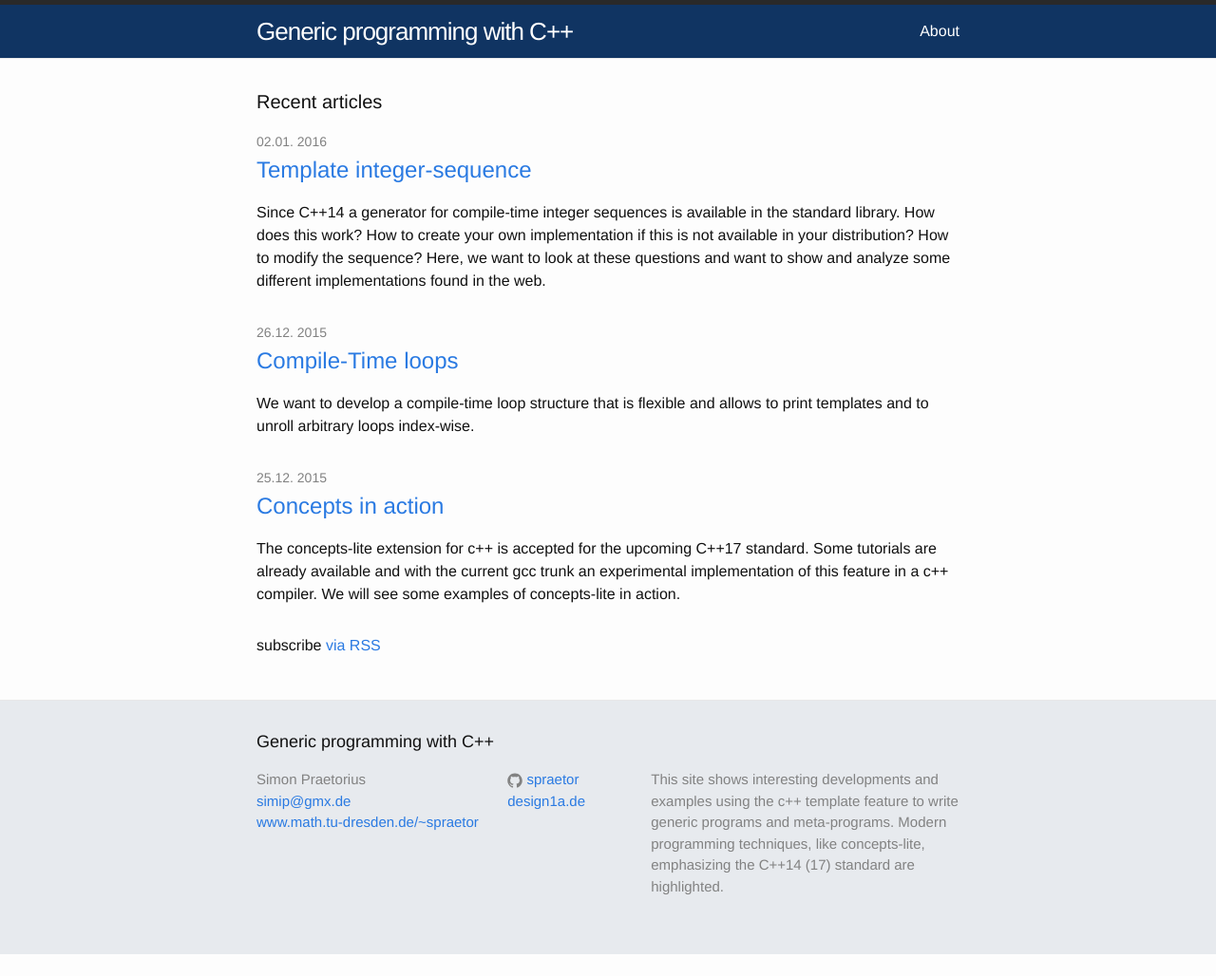
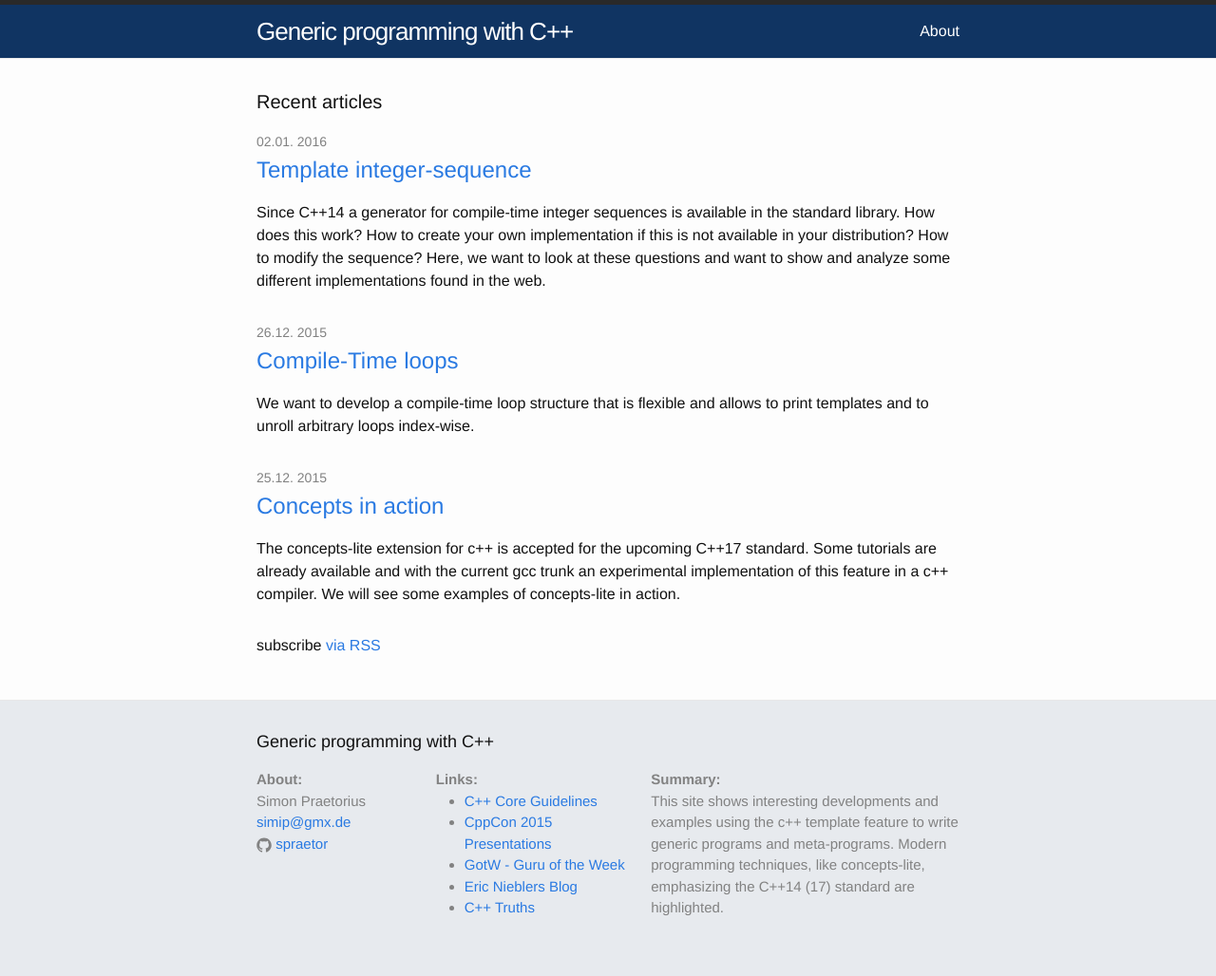
Before and after one commit to spraetor/spraetor.github.io, a Jekyll site: the page built from index.html, in a window 1280 px wide. Shown: the whole page at 95% size. Built offline with Jekyll 4.4.1, drawn with Linux system fonts in a browser that asks for light colours; before the commit the page ends 1005 px from its top, so only the background shows below that.

Commit message:
data section added and structured data

```diff
--- /dev/null
+++ b/_data/links.yml
@@ -0,0 +1,14 @@
+- name: C++ Core Guidelines
+  url: https://github.com/isocpp/CppCoreGuidelines/blob/master/CppCoreGuidelines.md
+
+- name: CppCon 2015 Presentations
+  url: https://github.com/CppCon/CppCon2015
+
+- name: GotW - Guru of the Week
+  url: http://herbsutter.com/gotw
+
+- name: Eric Nieblers Blog
+  url: http://ericniebler.com
+
+- name: C++ Truths
+  url: http://cpptruths.blogspot.de
--- a/_includes/footer.html
+++ b/_includes/footer.html
@@ -5,16 +5,10 @@
     <h2 class="footer-heading">{{ site.title }}</h2>
 
     <div class="footer-col-wrapper">
-      <div class="footer-col  footer-col-1">
+      <div class="footer-col  footer-col-1"><strong>About:</strong>
         <ul class="contact-list">
           <li>{{ site.author }}</li>
           <li><a href="mailto:{{ site.email }}">{{ site.email }}</a></li>
-          <li><a href="http://www.math.tu-dresden.de/~spraetor">www.math.tu-dresden.de/~spraetor</a></li>
-        </ul>
-      </div>
-
-      <div class="footer-col  footer-col-2">
-        <ul class="social-media-list">
           {% if site.github_username %}
           <li>
             <a href="https://github.com/{{ site.github_username }}">
@@ -44,11 +38,24 @@
           </li>
           {% endif %}
 
-          <li><a href="http://www.design1a.de">design1a.de</a></li>
+<!--           <li><a href="http://www.design1a.de">design1a.de</a></li> -->
+<!--           <li><a href="http://www.math.tu-dresden.de/~spraetor">TU-Dresden/~spraetor</a></li> -->
         </ul>
       </div>
 
-      <div class="footer-col  footer-col-3">
+      <div class="footer-col  footer-col-2"><strong>Links:</strong>
+      <ul>
+      {% for link in site.data.links %}
+	<li>
+	  <a href="{{ link.url }}" target="_blank">
+	    {{ link.name }}
+	  </a>
+	</li>
+      {% endfor %}
+      </ul>
+      </div>
+
+      <div class="footer-col  footer-col-3"><strong>Summary:</strong>
         <p class="text">{{ site.description }}</p>
       </div>
     </div>
--- a/_includes/head.html
+++ b/_includes/head.html
@@ -15,4 +15,18 @@
     <link rel="canonical" href="{{ page.url | replace:'index.html','' | prepend: site.baseurl | prepend: site.url }}">
 
     <script type="text/javascript" src="http://cdn.mathjax.org/mathjax/latest/MathJax.js?config=TeX-AMS-MML_HTMLorMML"></script>
+    {% if page.title %}
+    <script type="application/ld+json">
+    {
+      "@context" : "http://schema.org",
+      "@type" : "Article",
+      "name" : "{{ page.title }}",
+      {% if page.author %}
+      "author" : "{{ page.author }}",
+      {% endif %}
+      "datePublished" : "{{ page.date | date: "%Y-%m-%d" }}",
+      "url" : "{{ page.url | replace:'index.html','' | prepend: site.baseurl | prepend: site.url }}"
+    }
+    </script>
+    {% endif %}
 </head>
--- a/_sass/_layout.scss
+++ b/_sass/_layout.scss
@@ -124,13 +124,13 @@
 }
 
 .footer-col-1 {
-    width: -webkit-calc(35% - (#{$spacing-unit} / 2));
-    width:         calc(35% - (#{$spacing-unit} / 2));
+    width: -webkit-calc(25% - (#{$spacing-unit} / 2));
+    width:         calc(25% - (#{$spacing-unit} / 2));
 }
 
 .footer-col-2 {
-    width: -webkit-calc(20% - (#{$spacing-unit} / 2));
-    width:         calc(20% - (#{$spacing-unit} / 2));
+    width: -webkit-calc(30% - (#{$spacing-unit} / 2));
+    width:         calc(30% - (#{$spacing-unit} / 2));
 }
 
 .footer-col-3 {
```
Also changed, not shown: 7 other files.
